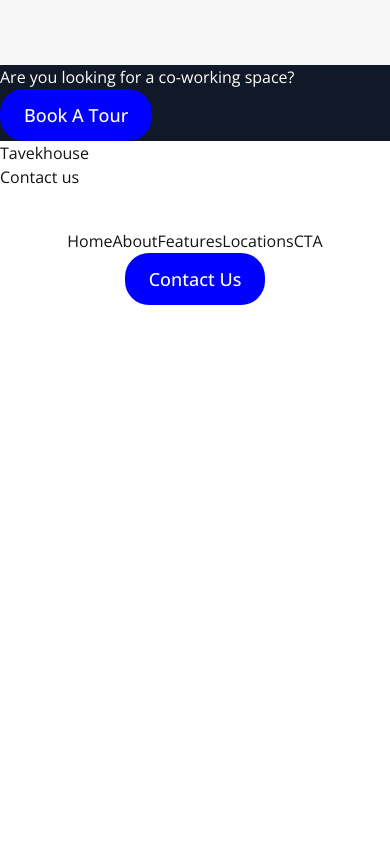
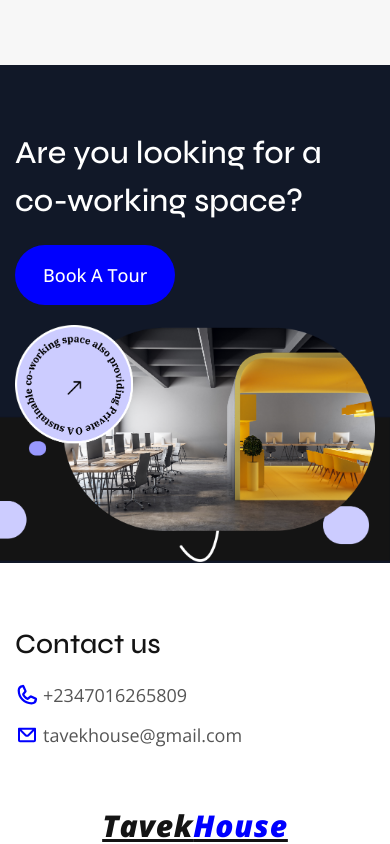
Before and after one commit to Greatseun02/tavek-house, a React (Vite) app: page / in a window 390 px wide. Shown: the part 6460-7304 px from the top of the page. Before the commit the page ends 6765 px from the top, so only its background shows below. Built offline with nearby package versions, Linux system fonts and the light colour scheme.

Commit message:
done with mobile

```diff
--- a/src/Sections/CTA.jsx
+++ b/src/Sections/CTA.jsx
@@ -1,13 +1,21 @@
 import React from 'react'
 import Button from '../components/button'
+import TourImage from "../assets/book-a-tourImage.png"
+
+
 
 export default function CTA() {
   return (
-    <section id='cta' className=' bg-[#111828] text-white'>
-        <p className=''>
-            Are you looking for a co-working space?
-        </p>
-        <Button text={"Book A Tour"} style={"bg-primaryBlue"}/>
+    <section id='cta' className=' bg-[#111828] text-white pt-16 pb-8 tour-image'>
+        <div className='container mx-auto px-sm'>
+            <p className='syne text-[32px] font-medium'>
+                Are you looking for a co-working space?
+            </p>
+            <Button text={"Book A Tour"} style={"mt-5 bg-primaryBlue font-bold text-lg leading-[20px] font-[700] py-5 px-7 rounded-[40px] text-[18px]"}/>
+            <div className='mt-5 '>
+                <img src={TourImage}></img>
+            </div>
+        </div>
     </section>
   )
 }
--- a/src/Sections/Footer.jsx
+++ b/src/Sections/Footer.jsx
@@ -1,26 +1,30 @@
 import React from 'react'
 import Button from '../components/button'
+import { PiPhoneBold } from 'react-icons/pi'
+import { CgMail } from 'react-icons/cg'
 
 export default function Footer() {
-    function ContactList ({icon, text}){
-        <p className='grid'> <span>{icon}</span> <span>{text}</span> </p>
+    function ContactList ({icon, children}){
+        return <p className='hover:cursor-pointer flex items-center text-lg leading-7 text-[#555555] gap-1'> <span className='text-primaryBlue text-2xl'>{icon}</span> <span>{children}</span> </p>
     }
+
   return (
-    <section id='contact'>
-        <p>Tavekhouse</p>
-        <div>
-            <p>Contact us</p>
-            <div>
-                <ContactList/>
+    <section id='contact' className='py-16 mx-auto container px-sm'>
+        <div className='mb-16'>
+            <p className='text-[28px] font-medium leading-[34px] syne '>Contact us</p>
+            <div className='grid gap-3 mt-5'>
+                <ContactList icon={<PiPhoneBold/>}>+2347016265809</ContactList>
+                <ContactList icon={<CgMail/>}>tavekhouse@gmail.com</ContactList>
             </div>
         </div>
-        <div className=' col-span-2 gap-3 pt-10  flex-col justify-center text-center xl:pt-0  xl:flex xl:flex-row'>
+         <p className='hover:cursor-pointer text-center opensans-italic font-extrabold tracking-[0.8px] text-3xl leading-[26px] underline  '>Tavek<span className=' text-primaryBlue '>House</span></p>
+
+        <div className=' col-span-2 gap-3 pt-10 flex flex-col justify-center text-center xl:pt-0  xl:flex xl:flex-row text-lg text-[#555555]'>
             <a className='hover:text-primaryBlue' href='#home'>Home</a>
             <a className='hover:text-primaryBlue' href='#about'>About</a>
             <a className='hover:text-primaryBlue' href='#features'>Features</a>
             <a className='hover:text-primaryBlue' href='#location'>Locations</a>
             <a className='hover:text-primaryBlue' href='#cta'>CTA</a>
-            <Button text={"Contact Us"} link={"#contact"} style={"bg-primaryBlue"}>Contact Us</Button>
         </div>
     </section>
   )
--- a/src/components/button.jsx
+++ b/src/components/button.jsx
@@ -2,7 +2,7 @@ import React from 'react'
 
 export default function Button({link, style, text}) {
   return (
-    <a  href={link}><button className={style + "  text-white rounded-3xl px-6 font-medium text-lg opensans py-3 "} >{text}</button></a>
+    <a  href={link}><button className={style + "  text-white rounded-3xl px-6 font-medium text-lg opensans py-3  "} >{text}</button></a>
 
   )
 }
--- a/src/index.css
+++ b/src/index.css
@@ -30,3 +30,10 @@ body{
     background-repeat: repeat;
     background-size: contain;
 }
+
+.tour-image{
+    background-image: url("./assets/tourbg.png");
+    background-repeat: no-repeat;
+    background-position: bottom;
+    background-size: 100%;
+}
```
Also changed, not shown: src/assets/tourbg.png (added).
